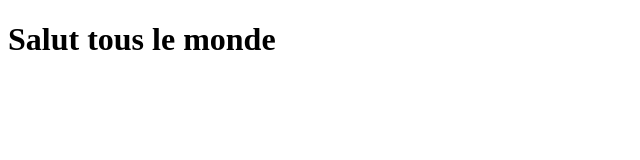
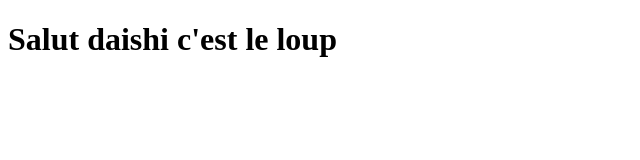
Before and after one commit to bea59/exo-git-solo-basic, a plain HTML site: page index.html in a window 1280 px wide. Shown: the whole page, without its empty margins (0-640 px from the left). Drawn offline with Linux system fonts and the light colour scheme.

Commit message:
commit n°4

```diff
--- a/index.html
+++ b/index.html
@@ -6,6 +6,6 @@
     <title>Document</title>
 </head>
 <body>
-    <h1>Salut tous le monde</h1>
+    <h1>Salut daishi c'est le loup</h1>
 </body>
 </html>
```
